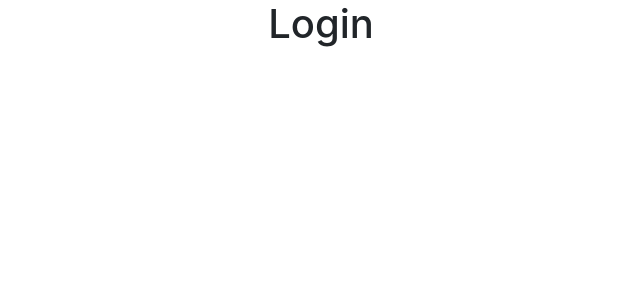
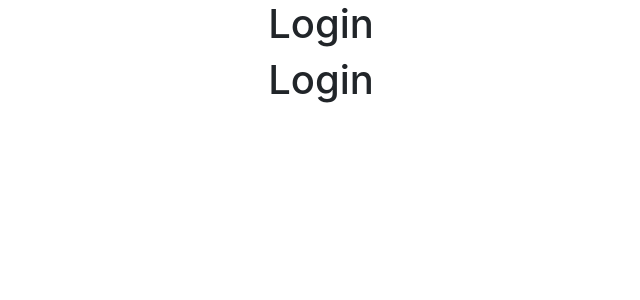
Before and after one commit to SWAPNILM23/StepUp-Project, a React (Create React App) app in the folder step-up/: page /login in a window 1280 px wide. Shown: the top 300 px of the page, without its empty margins (319-959 px from the left). Built offline with nearby package versions, Linux system fonts and the light colour scheme.

Commit message:
modified loginComp

```diff
--- a/step-up/src/User/Components/LoginComp.js
+++ b/step-up/src/User/Components/LoginComp.js
@@ -4,6 +4,7 @@ const LoginComp = () => {
     return (
         <div>
             <h1>Login</h1>
+            <h1>Login</h1>
         </div>
     )
 }
```
